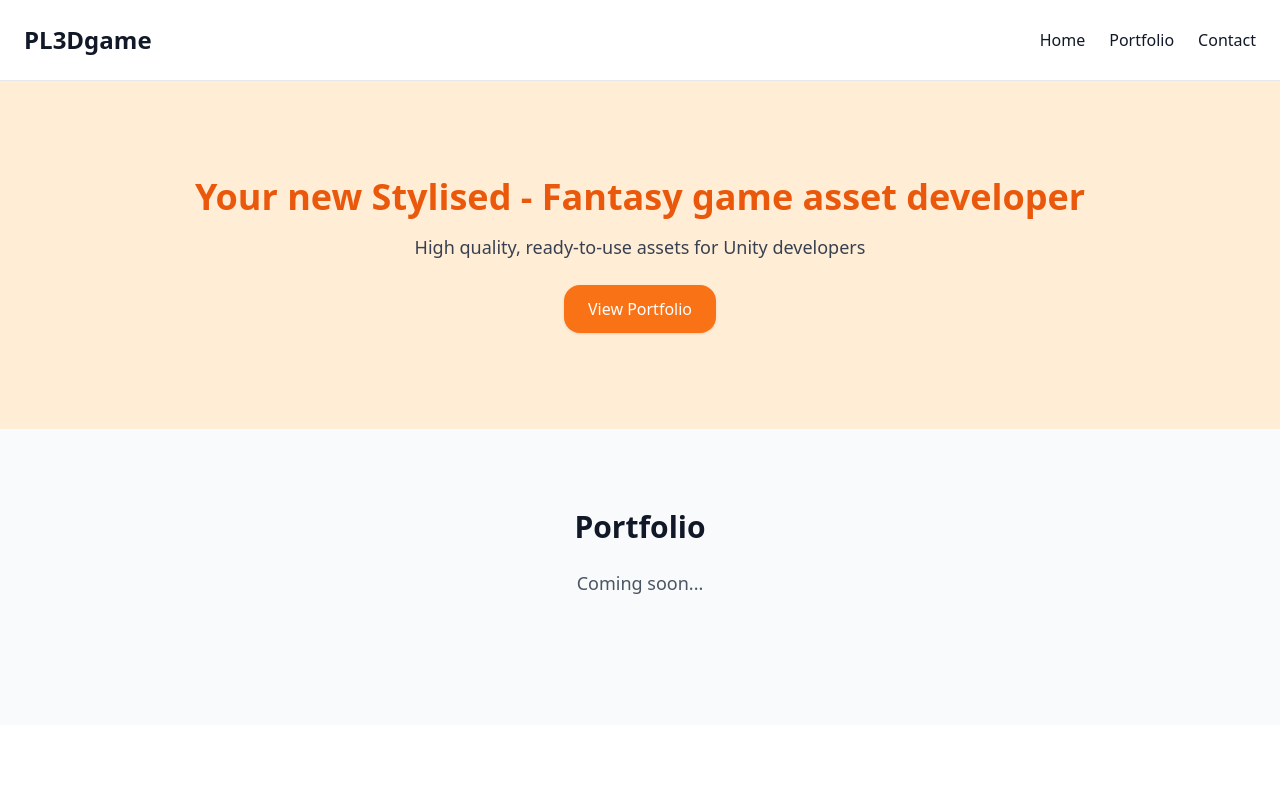
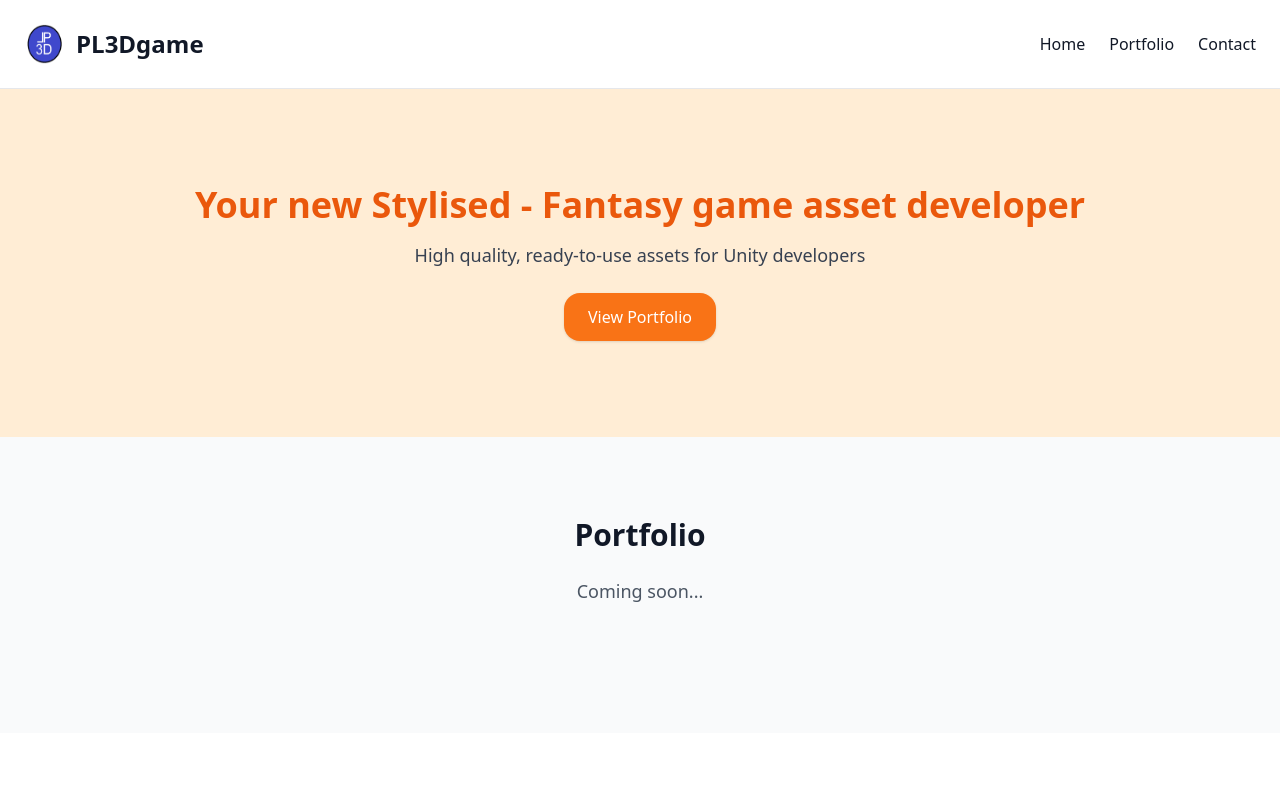
Before and after one commit to pl3dgame-cpu/PL3DgameWebSite, a plain HTML site: page index.html in a window 1280 px wide. Shown: the top 800 px of the page. Drawn offline with nearby package versions, Linux system fonts and the light colour scheme.

Commit message:
commit 6 - site web

```diff
--- a/index.html
+++ b/index.html
@@ -10,8 +10,11 @@
   <!-- Header -->
 <header class="border-b border-gray-200 p-6">
   <div class="flex justify-between items-center">
-    <!-- Logo -->
-    <h1 class="text-2xl font-bold">PL3Dgame</h1>
+    <!-- Logo + Title -->
+    <div class="flex items-center space-x-3">
+      <img src="images/Logo_Round.png" alt="PL3Dgame Logo" class="w-10 h-10">
+      <h1 class="text-2xl font-bold">PL3Dgame</h1>
+    </div>
 
     <!-- Hamburger Button (mobile only) -->
     <button id="menu-btn" class="sm:hidden text-gray-700 focus:outline-none">
@@ -22,8 +25,8 @@
     </button>
 
     <!-- Desktop Navigation -->
-    <nav>
-      <ul id="menu" class="hidden sm:flex space-x-6">
+    <nav class="hidden sm:flex">
+      <ul class="flex space-x-6">
         <li><a href="#home" class="hover:text-blue-600">Home</a></li>
         <li><a href="#portfolio" class="hover:text-blue-600">Portfolio</a></li>
         <li><a href="#contact" class="hover:text-blue-600">Contact</a></li>
@@ -49,6 +52,7 @@
     mobileMenu.classList.toggle('hidden');
   });
 </script>
+
 
 
   <!-- Hero Section -->
```
